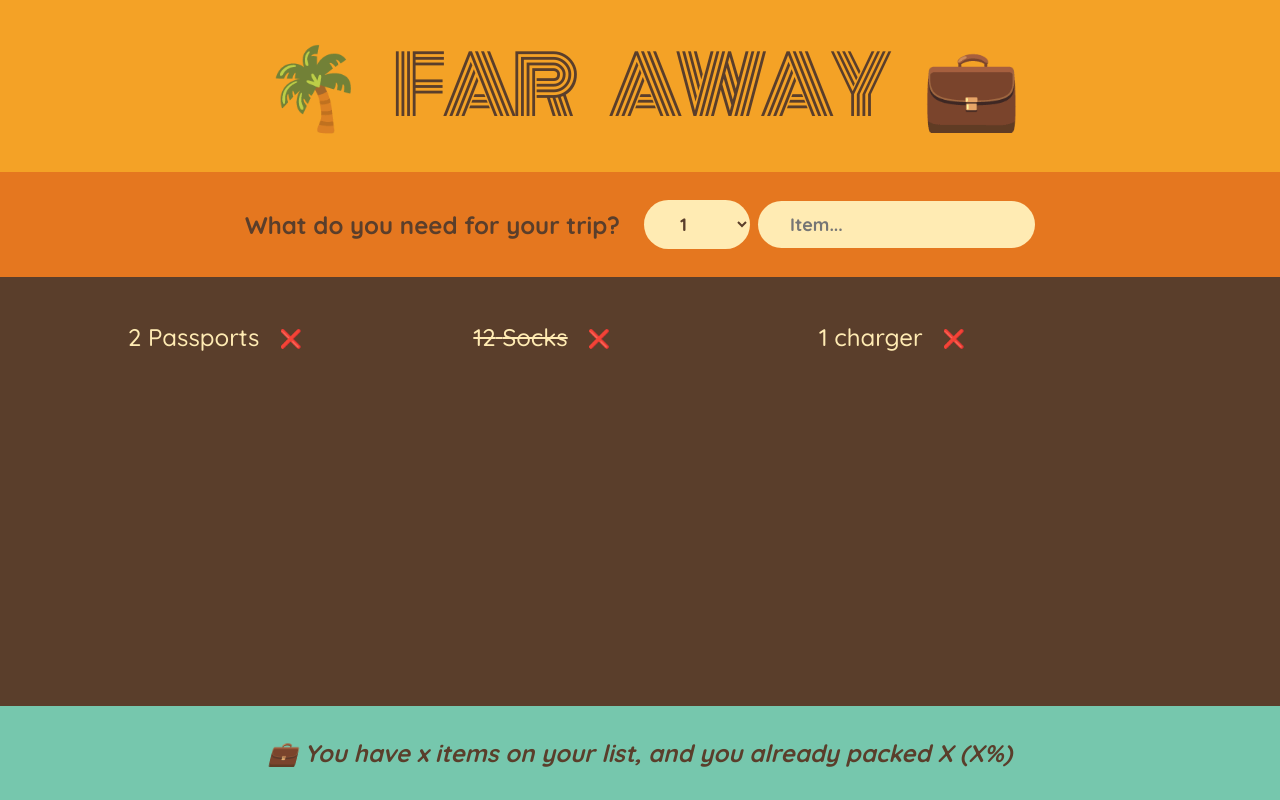
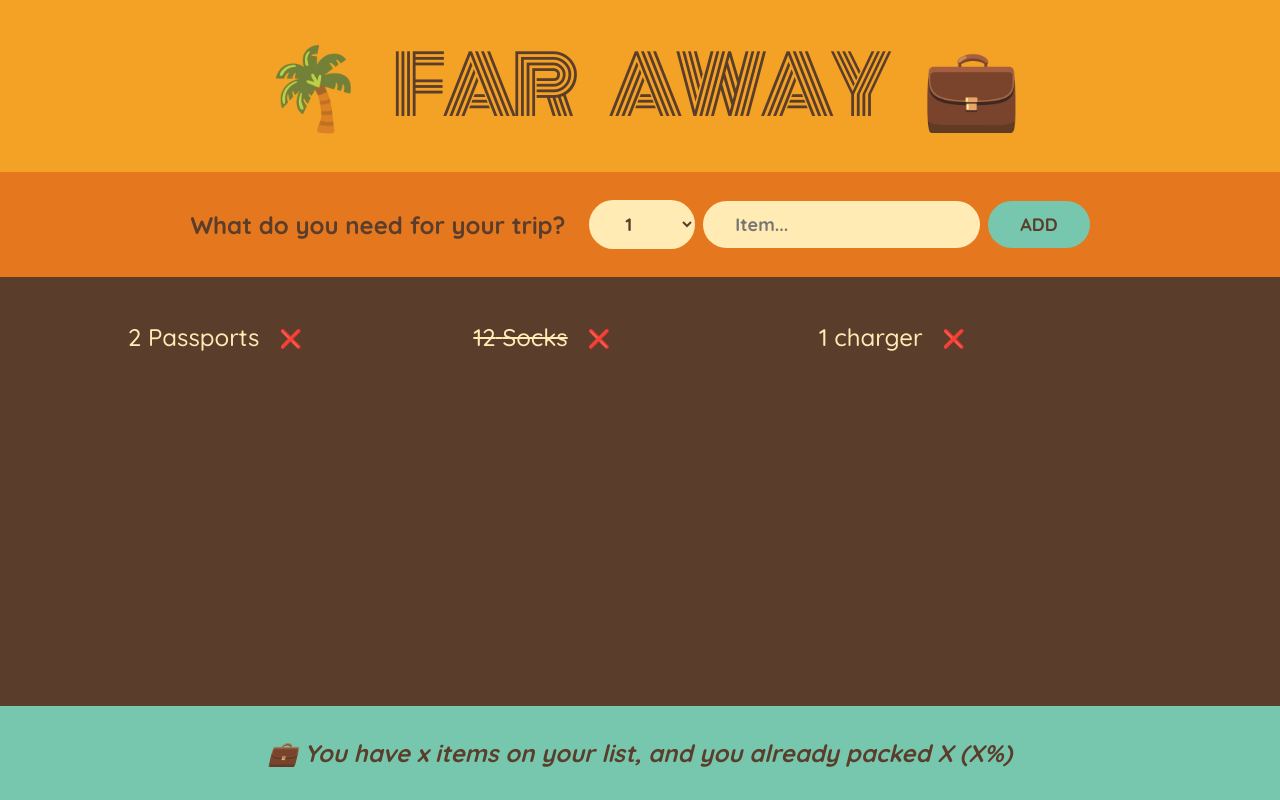
Before and after one commit to ranthamGOD/Travel-list, a React (Create React App) app: page / in a window 1280 px wide. Built offline with nearby package versions, Linux system fonts and the light colour scheme.

Commit message:
added button and review the code

```diff
--- a/src/App.js
+++ b/src/App.js
@@ -30,6 +30,7 @@ function Form() {
         ))}
       </select>
       <input type="text" placeholder="Item..."></input>
+      <button>Add</button>
     </form>
   );
 }
@@ -38,7 +39,7 @@ function PackingList() {
     <div className="list">
       <ul>
         {initialItems.map((item) => (
-          <Item itemObj={item} />
+          <Item itemObj={item} key={item.id} />
         ))}
       </ul>
     </div>
```
